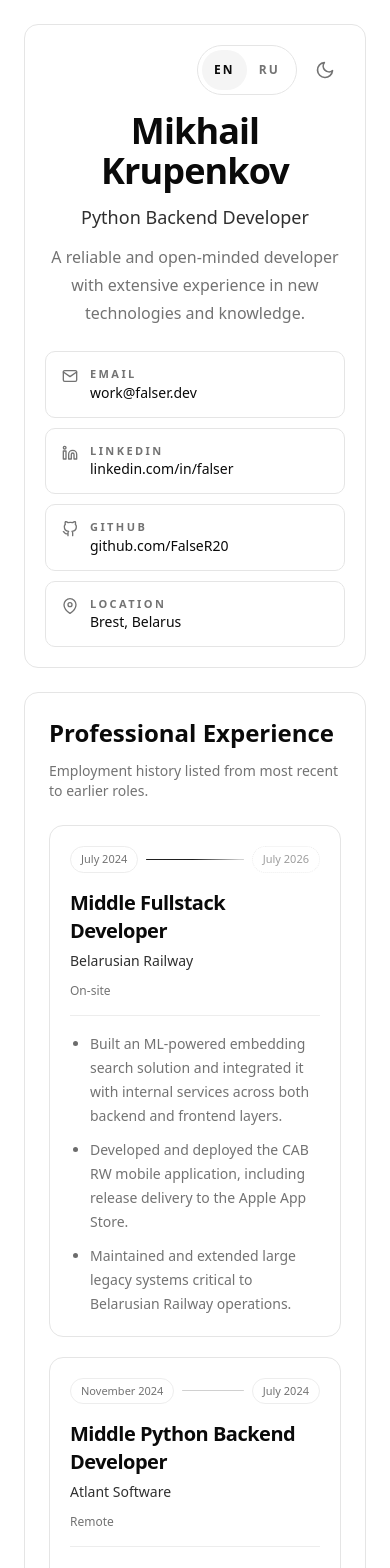
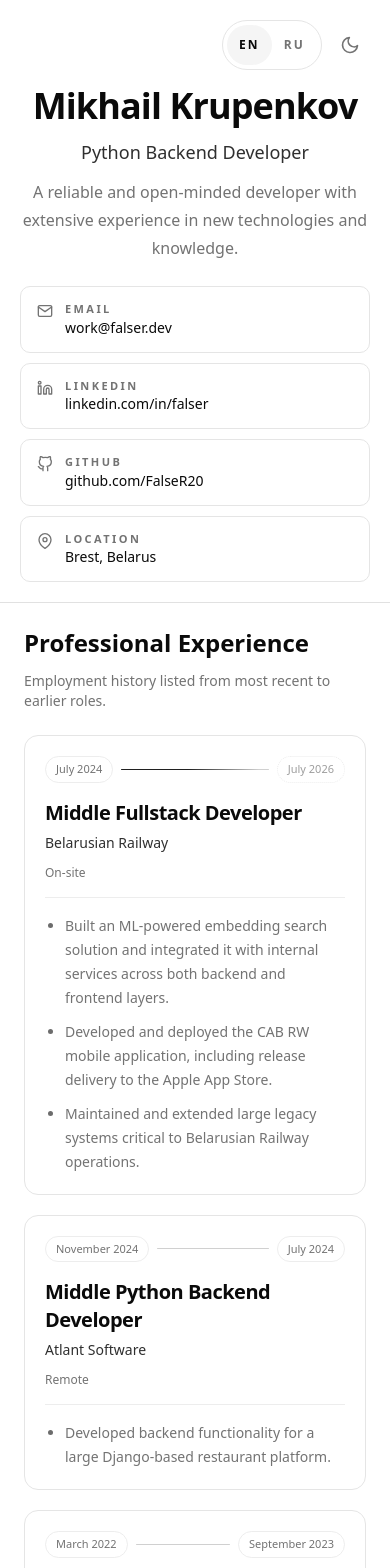
Before and after one commit to FalseR20/FalseR20.github.io, a React (Vite) app: page / in a window 390 px wide. Shown: the top 1568 px of the page. Built offline with nearby package versions, Linux system fonts and the light colour scheme.

Commit message:
feat: improve mobile view

```diff
--- a/src/components/ui/card.tsx
+++ b/src/components/ui/card.tsx
@@ -58,10 +58,4 @@ function CardContent({ className, ...props }: React.ComponentProps<"div">) {
   );
 }
 
-export {
-  Card,
-  CardContent,
-  CardDescription,
-  CardHeader,
-  CardTitle,
-};
+export { Card, CardContent, CardDescription, CardHeader, CardTitle };
--- a/src/features/cv/CvPage.tsx
+++ b/src/features/cv/CvPage.tsx
@@ -24,7 +24,7 @@ export function CvPage() {
   }, [locale, t]);
 
   return (
-    <div className="mx-auto w-full max-w-7xl p-6">
+    <div className="mx-auto w-full max-w-7xl p-0 sm:p-6">
       <ProfileSection
         contacts={contacts}
         locale={locale}
@@ -34,10 +34,12 @@ export function CvPage() {
         theme={theme}
         onToggleTheme={toggleTheme}
       />
+      <div aria-hidden="true" className="h-px bg-foreground/12 sm:hidden" />
 
-      <main className="mt-6 space-y-6">
+      <main className="mt-0 space-y-0 sm:mt-6 sm:space-y-6">
         <ExperienceSection experience={experience} />
         <EducationSection education={education} />
+        <div aria-hidden="true" className="h-px bg-foreground/12 sm:hidden" />
         <LanguagesSection languages={languages} />
         <SkillsSection skillGroups={skillGroups} />
       </main>
--- a/src/features/cv/components/EducationSection.tsx
+++ b/src/features/cv/components/EducationSection.tsx
@@ -11,7 +11,7 @@ export function EducationSection({ education }: EducationSectionProps) {
   const { t } = useTranslation();
 
   return (
-    <Card className="bg-background">
+    <Card className="rounded-none border-x-0 border-t border-b-0 border-foreground/12 bg-background sm:rounded-xl sm:border sm:border-border">
       <CardHeader className="gap-2">
         <CardTitle className="text-2xl sm:text-3xl">
           {t("ui.education.title")}
--- a/src/features/cv/components/ExperienceItem.tsx
+++ b/src/features/cv/components/ExperienceItem.tsx
@@ -108,11 +108,9 @@ export function ExperienceItem({ item, isFirst, isLast }: ExperienceItemProps) {
         />
       </div>
 
-      <article className="rounded-xl border bg-card p-5 shadow-none sm:p-6">
+      <div className="rounded-xl border bg-card p-5 shadow-none sm:p-6">
         <div className="mb-4 flex items-center gap-2 sm:hidden">
-          <span
-            className={cn(mobileBadgeClassName, "border-border/70")}
-          >
+          <span className={cn(mobileBadgeClassName, "border-border/70")}>
             {periodLabels.bottom}
           </span>
           {periodLabels.top ? (
@@ -159,7 +157,7 @@ export function ExperienceItem({ item, isFirst, isLast }: ExperienceItemProps) {
             </li>
           ))}
         </ul>
-      </article>
+      </div>
     </li>
   );
 }
--- a/src/features/cv/components/ExperienceSection.tsx
+++ b/src/features/cv/components/ExperienceSection.tsx
@@ -18,7 +18,7 @@ export function ExperienceSection({ experience }: ExperienceSectionProps) {
   const { t } = useTranslation();
 
   return (
-    <Card className="bg-background">
+    <Card className="rounded-none border-0 bg-background sm:rounded-xl sm:border sm:border-border">
       <CardHeader className="gap-3">
         <CardTitle className="text-2xl sm:text-3xl">
           {t("ui.experience.title")}
--- a/src/features/cv/components/LanguagesSection.tsx
+++ b/src/features/cv/components/LanguagesSection.tsx
@@ -11,7 +11,7 @@ export function LanguagesSection({ languages }: LanguagesSectionProps) {
   const { t } = useTranslation();
 
   return (
-    <Card className="bg-background">
+    <Card className="rounded-none border-0 bg-background sm:rounded-xl sm:border sm:border-border">
       <CardHeader className="gap-2">
         <CardTitle className="text-2xl sm:text-3xl">
           {t("ui.languages.title")}
--- a/src/features/cv/components/ProfileSection.tsx
+++ b/src/features/cv/components/ProfileSection.tsx
@@ -49,7 +49,7 @@ export function ProfileSection({
   const { t } = useTranslation();
 
   return (
-    <Card className="overflow-hidden bg-background py-0">
+    <Card className="overflow-hidden rounded-none border-0 bg-background py-0 sm:rounded-xl sm:border">
       <CardContent className="px-5 py-5 sm:px-7 sm:py-6 lg:px-8 lg:py-8">
         <div className="mb-4 flex items-center justify-end gap-2 sm:mb-5 lg:mb-6">
           <LocaleSwitcher
--- a/src/features/cv/components/SkillsSection.tsx
+++ b/src/features/cv/components/SkillsSection.tsx
@@ -17,7 +17,7 @@ export function SkillsSection({ skillGroups }: SkillsSectionProps) {
   const { t } = useTranslation();
 
   return (
-    <Card className="bg-background">
+    <Card className="rounded-none border-x-0 border-t border-b-0 border-foreground/12 bg-background sm:rounded-xl sm:border sm:border-border">
       <CardHeader className="gap-2">
         <CardTitle className="text-2xl sm:text-3xl">
           {t("ui.skills.title")}
--- a/src/features/cv/hooks/useThemePreference.ts
+++ b/src/features/cv/hooks/useThemePreference.ts
@@ -30,9 +30,7 @@ export function useThemePreference() {
   }, [theme]);
 
   const toggleTheme = () => {
-    setTheme((currentTheme) =>
-      currentTheme === "dark" ? "light" : "dark",
-    );
+    setTheme((currentTheme) => (currentTheme === "dark" ? "light" : "dark"));
   };
 
   return { theme, toggleTheme };
```
